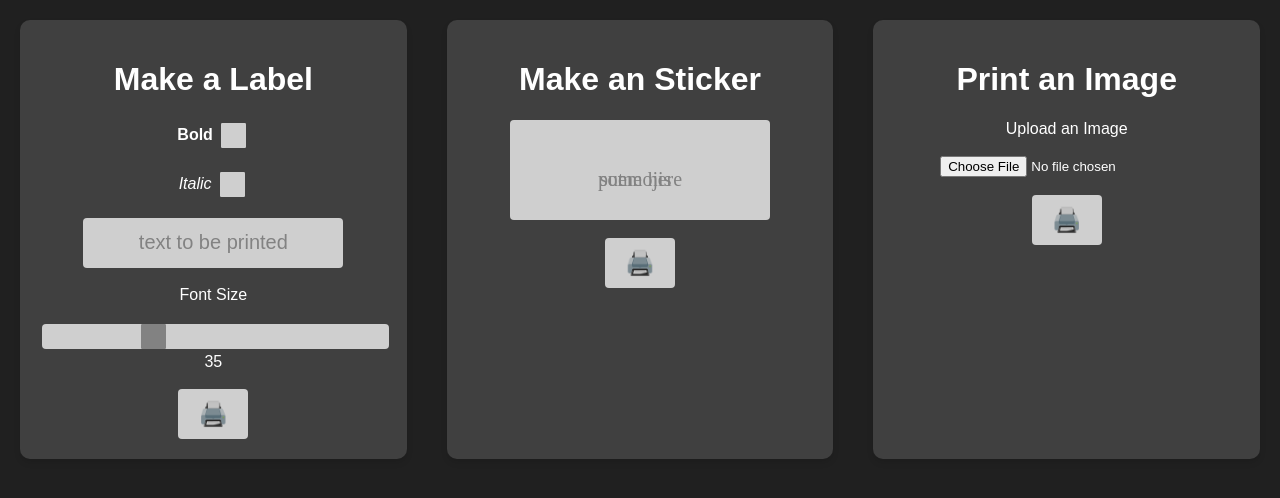
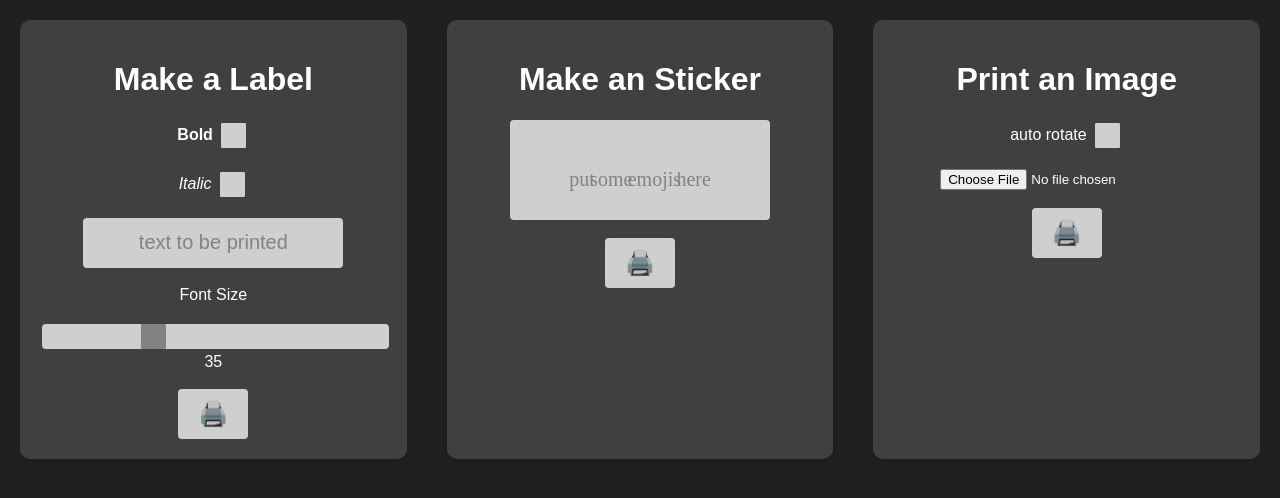
Before and after one commit to 05k4rausdertonne/StickerServer, a Flask app: page / in a window 1280 px wide. Shown: the top 498 px of the page. Run offline with Flask 3, Linux system fonts and the light colour scheme; some web fonts are replaced.

Commit message:
implement file upload

```diff
--- a/server.py
+++ b/server.py
@@ -1,4 +1,5 @@
-from flask import Flask, request, render_template
+from flask import Flask, request, render_template, jsonify
+
 from PIL import Image
 from emoji import EMOJI_DATA
 
@@ -29,10 +30,10 @@ app = Flask(__name__)
 def label():
     # Get the 'text' argument from the URL
     text = request.args.get('text')
-    bold = request.args.get('bold')
-    italic = request.args.get('italic')
+    bold = request.args.get('bold') == 'true'
+    italic = request.args.get('italic') == 'true'
     font_size = request.args.get('fontsize')
-    do_emoji = request.args.get('emoji')
+    do_emoji = request.args.get('emoji') == 'true'
 
     if font_size:
         font_size = int(font_size)
@@ -94,9 +95,11 @@ def home():
 @app.route("/image",methods=["POST"])
 def image():
     image=request.files['file']
+    auto_rotate = request.args.get('autorotate') == 'true'
     pil_image = Image.open(image)
-    printer.print_image(pil_image, auto_rotate=True)
+    printer.print_image(pil_image, auto_rotate=auto_rotate)
     printer.print_spacer(px=spacer_size)
+    return jsonify({"message": "Image processed successfully"}), 200
 
 if __name__ == '__main__':
     app.run(host='0.0.0.0', port=5000, debug=True)
--- a/static/css/style.css
+++ b/static/css/style.css
@@ -218,5 +218,5 @@ button.print{
   font-optical-sizing: auto;
   font-weight: 400;
   font-style: normal;
-  word-spacing: -0.6em;
+  word-spacing: -0.2em;
 }
--- a/templates/index.html
+++ b/templates/index.html
@@ -37,9 +37,13 @@
         </div>
         <div class="box">
             <h1>Print an Image</h1>
-            <label for="ifile">Upload an Image</label><br><br>
-            <input type="file" id="ifile" name="ifile" accept="image/*"><br><br>
-            <button type="button" class="print noto-emoji" id="ibutton" value="Print">🖨️</button>
+            <label for="iautorotate">auto rotate</label>
+            <input type="checkbox" id="iautorotate" name="iautorotate"><br><br>
+            <form id="iform">
+                <input type="file" id="ifile" name="ifile" accept="image/*"><br><br>
+                <button type="submit" class="print noto-emoji" id="ibutton" value="Print">🖨️</button>
+            </form>
+
         </div>
     </div>
 
```
Also changed, not shown: static/js/script.js (+46 -3 lines).
